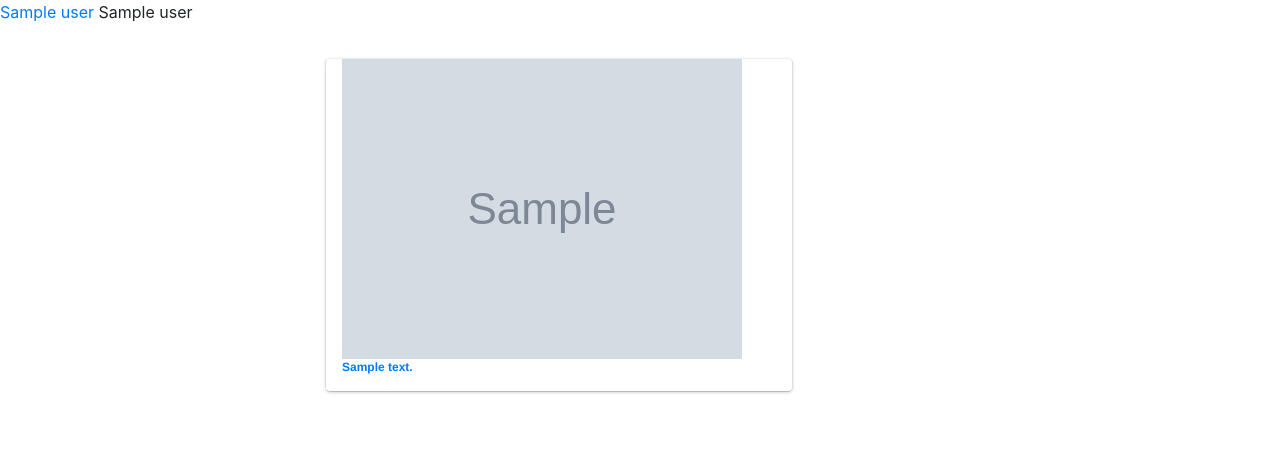
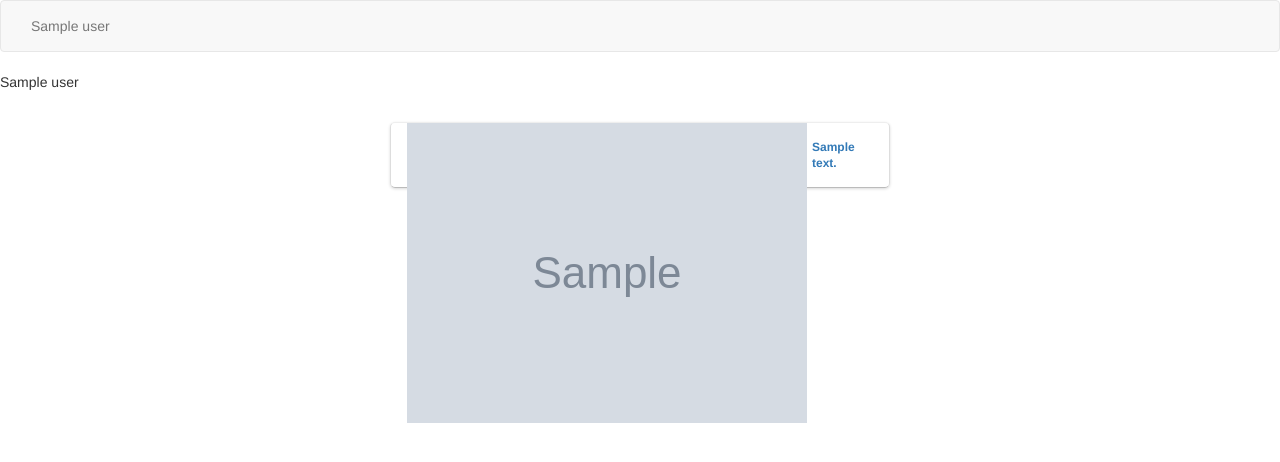
Before and after one commit to paolo215/MyPersonalTwitterFeed, a Flask app: template templates/follow/index.html in a window 1280 px wide. Shown: the top 462 px of the page. Run offline with Flask 2, Linux system fonts and the light colour scheme; the template is opened without the code that fills it: most values are stand-ins (such as "Sample title", 1, 10 or a date in 2020); grey boxes marked "Sample" are stand-in pictures; some libraries are stand-ins or nearby versions.

Commit message:
Centered tweets

```diff
--- a/templates/base.html
+++ b/templates/base.html
@@ -2,8 +2,7 @@
 .tweet {
     font-family: "Helvetica Neue", Roboto, "Segoe UI", Calibri, sans-serif;
     font-size: 12px;
-    display: inline-block;
-    width: 468px;
+    width: 500px;
     font-weight: bold;
     line-height: 16px;
     border-color: #eee #ddd #bbb;
@@ -11,13 +10,12 @@
     border-style: solid;
     border-width: 1px;
     box-shadow: 0 1px 3px rgba(0,0,0,0.15);
-    margin: 10px 5px;
+    margin: 10px auto;
     padding: 0 16px 16px 16px;
 }
 
-.tweet_img {
-    float: right;
-    margin-right: 5px;
+.tweet_content {
+    display: inline-block;
 }
 
 .user_feed {
@@ -27,6 +25,7 @@
 
 .tweet_img {
     float: left;
+    margin-right: 5px;
 }
 
 </style>
--- a/templates/follow/index.html
+++ b/templates/follow/index.html
@@ -1,21 +1,23 @@
 {% include 'base.html' %}
 {% include 'menu.html' %}
-
 
     {% if timelines %}
         {% for user in timelines %}
             {{user}}
-        <div class="user_feed">
+            <div class="user_feed container-fluid">
                 <br>
                 {% for tweet in timelines[user] %}
+                    <div class="tweet">
+                        <div class="tweet-content">
                             <a href="https://twitter.com/{{user}}/status/{{tweet.id}}" target="_blank">
-                    <div class="tweet">
                                 <img class="tweet_img" src="{{tweet.user.profile_image_url}}" alt={{user}}>
+                                <br>
                                 <div class="tweet_text">
                                     {{tweet.text}}
                                 </div>
+                            </a>
                         </div>
-                </a>
+                    </div>
                 {% endfor %}
 
             </div>
--- a/templates/menu.html
+++ b/templates/menu.html
@@ -1,3 +1,9 @@
-{% for user in follow_users %}
-    <a href="/follow/{{user}}">{{user}}</a>
-{% endfor %}
+<nav class="navbar navbar-default">
+    <div class="container-fluid">
+        <ul class="nav navbar-nav">
+            {% for user in follow_users %}
+                <li><a href="/follow/{{user}}">{{user}}</a></li>
+            {% endfor %}
+        </ul>
+    </div>
+</nav>
```
Lines whose indentation alone changed are shown as unchanged.
